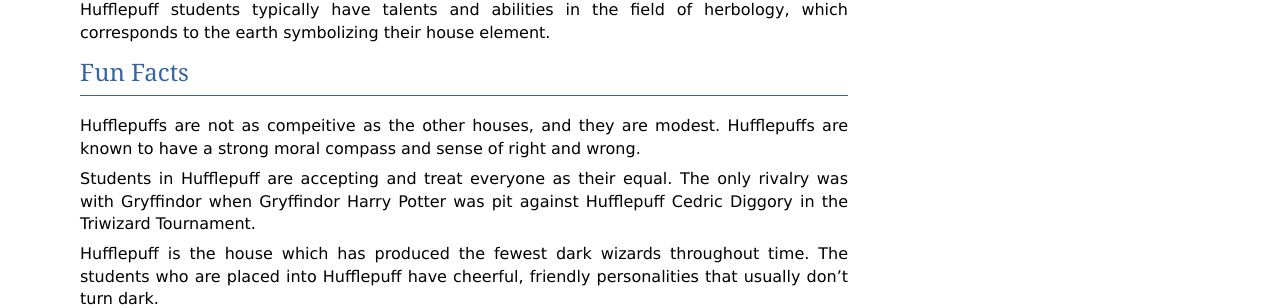
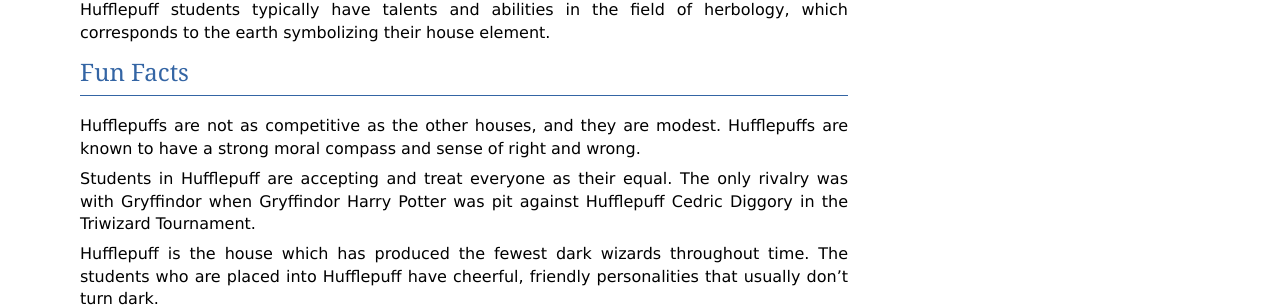
Before and after one commit to bdewerff/harry_potter_project, a Sphinx documentation site: the page built from source/hufflepuff/hufflepuff.rst, in a window 1280 px wide. Shown: the part 1208-1516 px from the top of the page. Built offline with Sphinx 7.4.7, drawn with Linux system fonts in a browser that asks for light colours.

Commit message:
spell check

```diff
--- a/source/hufflepuff/hufflepuff.rst
+++ b/source/hufflepuff/hufflepuff.rst
@@ -36,7 +36,7 @@ herbology, which corresponds to the earth symbolizing their house element.
 Fun Facts
 ----------
 
-Hufflepuffs are not as compeitive as the other houses, and they are modest.
+Hufflepuffs are not as competitive as the other houses, and they are modest.
 Hufflepuffs are known to have a strong moral compass and sense of right and wrong.
 
 Students in Hufflepuff are accepting and treat everyone as their equal. The only
--- a/source/ravenclaw/ravenclaw.rst
+++ b/source/ravenclaw/ravenclaw.rst
@@ -29,7 +29,7 @@ Fun Facts
 
 Many Ravenclaws tend to be academically gifted students, hard-workers and diligent.
 They are also known to be curious, logical, rational and attentive to the world
-around them. This may sound like Hermoine Granger, a talented and academic-focused
+around them. This may sound like Hermione Granger, a talented and academic-focused
 witch, but she was destined for Gryffindor, although the sorting hat did consider
 Ravenclaw as an option for her.
 
```
